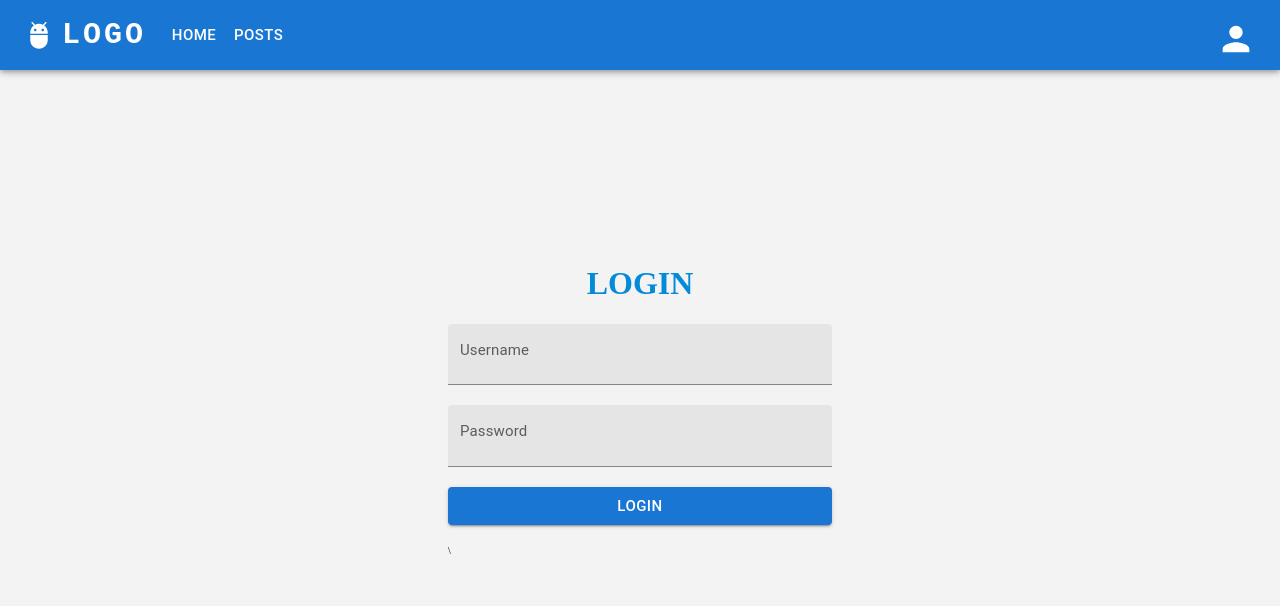
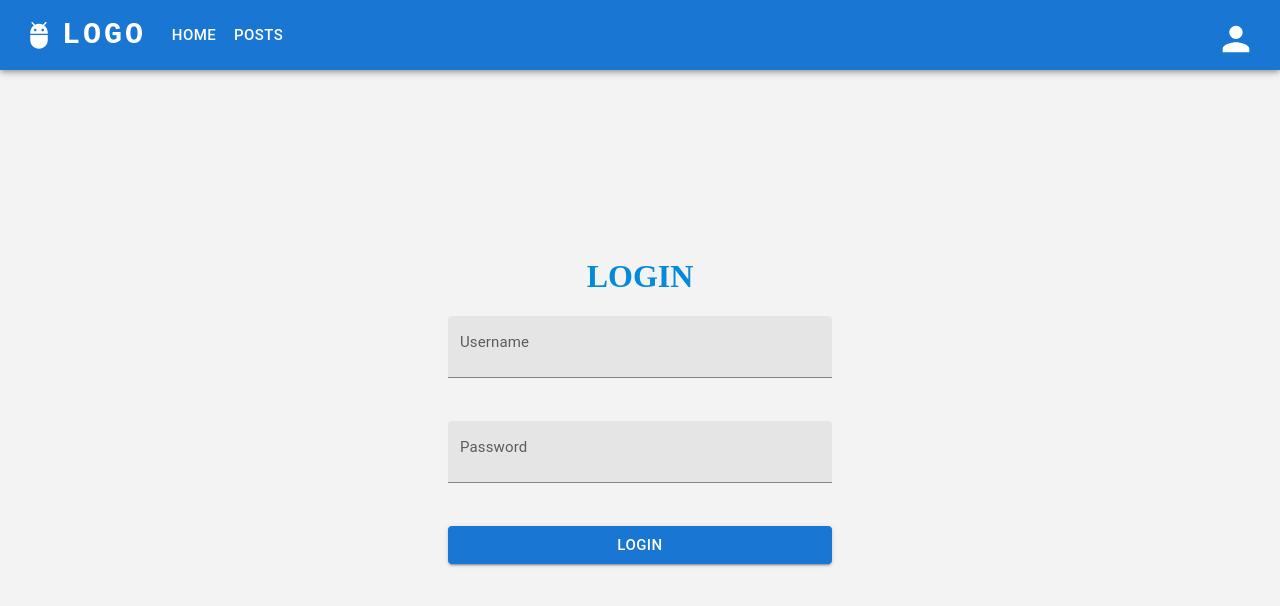
Before and after one commit to DanielMMITM/Forum-Front, a React (Vite) app: page /login in a window 1280 px wide. Shown: the top 606 px of the page. Built offline with nearby package versions, Linux system fonts and the light colour scheme.

Commit message:
Add - add login page and feature to login

```diff
--- a/src/pages/Login.tsx
+++ b/src/pages/Login.tsx
@@ -1,6 +1,28 @@
-import { Box, Button, TextField } from "@mui/material";
+import { useLogin } from "@/hooks/Auth/useLogin";
+import { Box, Button, FormHelperText, TextField } from "@mui/material";
+import { SubmitErrorHandler, SubmitHandler, useForm } from "react-hook-form";
 
 export const Login = () => {
+  const {
+    register,
+    handleSubmit,
+    formState: { errors },
+  } = useForm<LoginForm>({ mode: "all" });
+
+  const { login, isPending } = useLogin();
+
+  const onSubmit: SubmitHandler<LoginForm> = (data) => {
+    console.log("submit: ", data);
+    const body: Record<string, string> = {
+      username: data.username,
+      password: data.password,
+    };
+    login(body);
+  };
+
+  const onError: SubmitErrorHandler<LoginForm> = (data) => {
+    console.log("error: ", data);
+  };
   return (
     <Box
       display={"flex"}
@@ -14,14 +36,36 @@ export const Login = () => {
         display={"flex"}
         alignContent={"center"}
         flexDirection={"column"}
-        component={"form"}
         rowGap={"2rem"}
         minWidth={"30%"}
         className="login-form"
+        component={"form"}
+        onSubmit={handleSubmit(onSubmit, onError)}
+        autoComplete="off"
       >
-        <TextField label="Username" variant="filled" />
-        <TextField label="Password" variant="filled" />
-        <Button variant="contained">Login</Button>\
+        <TextField
+          label="Username"
+          variant="filled"
+          type="text"
+          {...register("username", { required: "Username is required" })}
+          error={!!errors.username}
+        />
+        <FormHelperText sx={{ color: "red", fontSize: "1.3rem" }}>
+          {errors?.username ? errors?.username?.message : ""}
+        </FormHelperText>
+        <TextField
+          label="Password"
+          variant="filled"
+          type="text"
+          {...register("password", { required: "Password is required" })}
+          error={!!errors.password}
+        />
+        <FormHelperText sx={{ color: "red", fontSize: "1.3rem" }}>
+          {errors?.password ? errors?.password?.message : ""}
+        </FormHelperText>
+        <Button variant="contained" type="submit" disabled={isPending}>
+          Login
+        </Button>
       </Box>
     </Box>
   );
```
